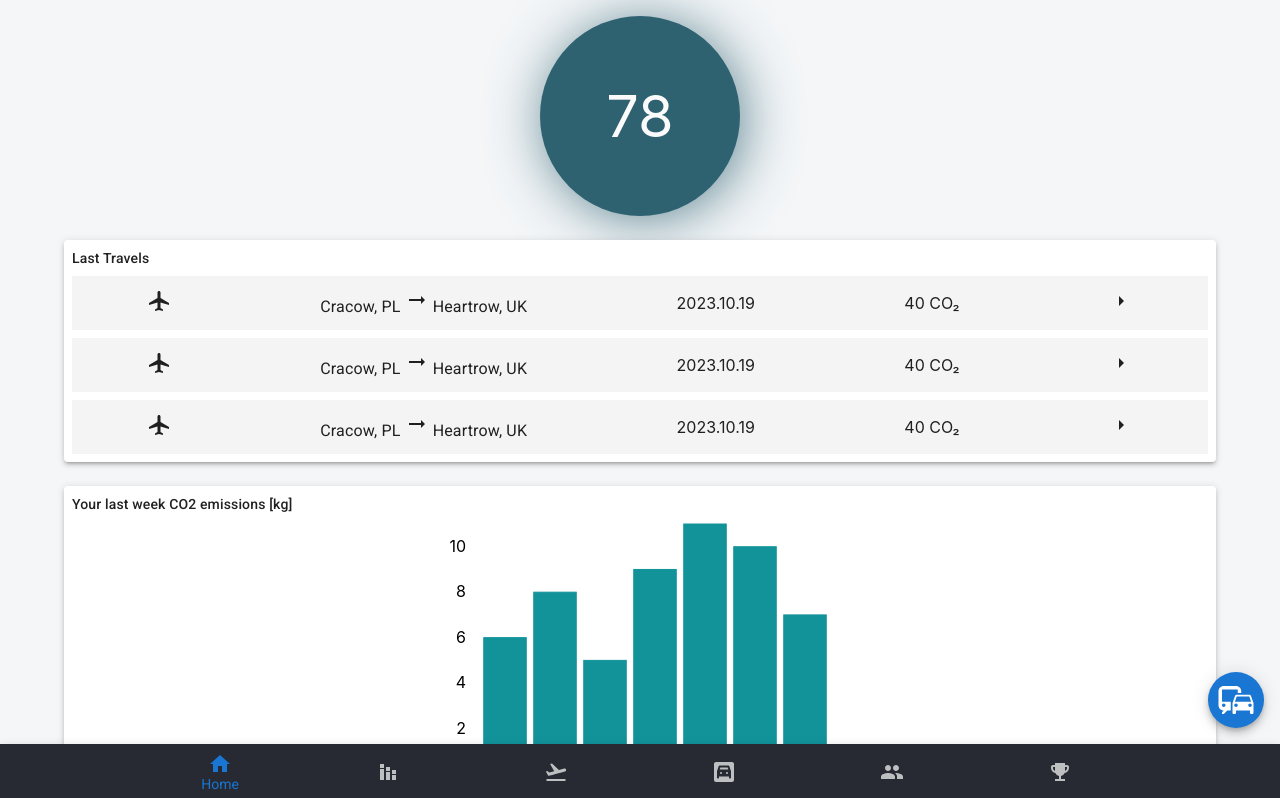
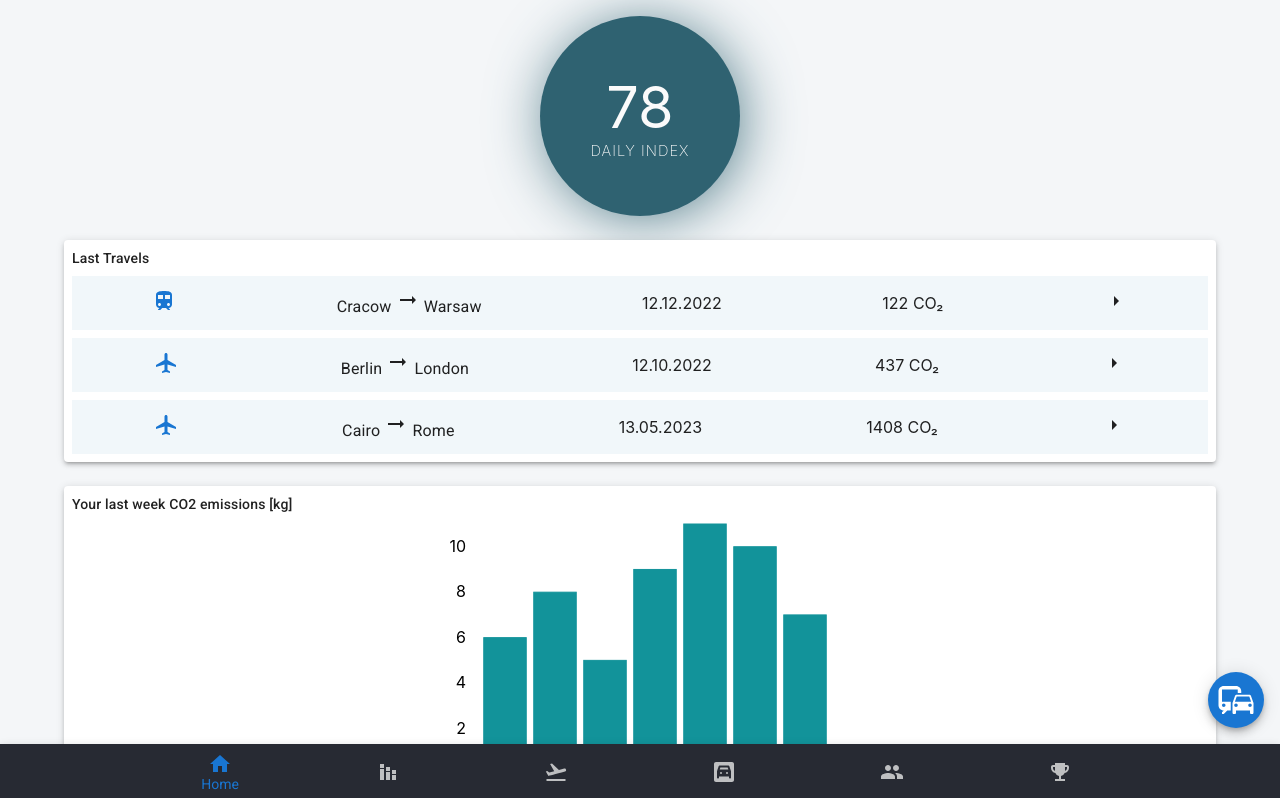
Before and after one commit to polszewsky/no-such-app, a React (Create React App) app: page / in a window 1280 px wide. Shown: the top 798 px of the page. Built offline with nearby package versions, Linux system fonts and the light colour scheme.

Commit message:
Last Travels Home update

```diff
--- a/src/pages/Home.js
+++ b/src/pages/Home.js
@@ -19,7 +19,7 @@ export default function Home() {
       justifyContent="center"
       sx={{ paddingTop: "1rem" }}
     >
-      <PointsIndex points="78" scale={0.8} />
+      <PointsIndex points="78" scale={0.8} label="DAILY INDEX" />
 
       <LastTravels />
 
--- a/src/pages/home/LastTravelRecord.js
+++ b/src/pages/home/LastTravelRecord.js
@@ -1,10 +1,15 @@
 import { Grid, Typography } from "@mui/material";
 import React from "react";
 import AirplanemodeActiveIcon from "@mui/icons-material/AirplanemodeActive";
-import { ArrowRight, ArrowRightAlt } from "@mui/icons-material";
+import {
+  ArrowRight,
+  ArrowRightAlt,
+  PedalBike,
+  Train,
+} from "@mui/icons-material";
 import { useHistory } from "react-router-dom/cjs/react-router-dom";
 
-export default function LastTravelRecord() {
+export default function LastTravelRecord({ record = {} }) {
   const navigate = useHistory();
 
   return (
@@ -18,18 +23,23 @@ export default function LastTravelRecord() {
         minHeight: "54px",
         border: "0px solid #f8f8f8",
         marginTop: "0.5rem",
-        background: "#f4f4f4",
+        background: "#F1F7FA",
       }}
+      onClick={() => navigate.push(`/travel/${record?.id}`)}
     >
       <Grid item>
-        <AirplanemodeActiveIcon />
+        {record?.type === "plane" && <AirplanemodeActiveIcon color="primary" />}
+        {record?.type === "bike" && <PedalBike color="primary" />}
+        {record?.type === "train" && <Train color="primary" />}
       </Grid>
       <Grid item>
-        <Typography>Cracow, PL {<ArrowRightAlt />} Heartrow, UK</Typography>
+        <Typography>
+          {record?.from} {<ArrowRightAlt />} {record?.to}
+        </Typography>
       </Grid>
-      <Grid item>2023.10.19</Grid>
-      <Grid item>40 CO₂</Grid>
-      <Grid item onClick={() => navigate.push("/travel/1")}>
+      <Grid item>{record?.date}</Grid>
+      <Grid item>{record?.CO2} CO₂</Grid>
+      <Grid item>
         <ArrowRight />
       </Grid>
     </Grid>
--- a/src/pages/home/LastTravels.js
+++ b/src/pages/home/LastTravels.js
@@ -1,9 +1,10 @@
 import { Grid, Paper, Typography } from "@mui/material";
 import React from "react";
 import LastTravelRecord from "./LastTravelRecord";
+import { useSelector } from "react-redux";
 
 export default function LastTravels() {
-  const lastTravels = [{ id: "ID1" }, { id: "ID2" }, { id: "ID3" }];
+  const { pastTravels = [] } = useSelector((state) => state.userTravel);
 
   return (
     <Grid
@@ -29,9 +30,12 @@ export default function LastTravels() {
                 justifyContent="center"
                 alignItems="center"
               >
-                {lastTravels.map((tv, index) => (
-                  <LastTravelRecord travel={tv} key={index} />
-                ))}
+                {pastTravels.length > 0 &&
+                  pastTravels
+                    .slice(0, 3)
+                    .map((r, index) => (
+                      <LastTravelRecord record={r} key={index} />
+                    ))}
               </Grid>
             </Grid>
           </Grid>
--- a/src/pages/travel/PastAndFutureTravels.js
+++ b/src/pages/travel/PastAndFutureTravels.js
@@ -5,23 +5,24 @@ import Typography from "@mui/material/Typography";
 import ExpandMoreIcon from "@mui/icons-material/ExpandMore";
 import { Grid } from "@mui/material";
 import PointsIndex from "../home/PointsIndex";
+import { useSelector } from "react-redux";
 
-export default function PastAndFutureTravels({
-  listOfTravels,
-  showPoints = false,
-}) {
+export default function PastAndFutureTravels({ showPoints = false }) {
+  const { pastTravels = [] } = useSelector((state) => state.userTravel);
+
   return (
     <Grid container item direction="row" spacing={3}>
       {/** Points Index */}
       {showPoints && (
         <Grid item xs>
-          <PointsIndex points={122} label="% emissions" />
+          <PointsIndex points={122} label="% emissions" scale={0.7} />
         </Grid>
       )}
 
       {/** Tables */}
       <Grid item xs={12}>
-        {listOfTravels.travels.map((element) => (
+        {pastTravels.length > 0 &&
+          pastTravels.map((element) => (
             <Accordion spacing={3}>
               <AccordionSummary
                 expandIcon={<ExpandMoreIcon />}
--- a/src/pages/travel/PastTravelJSON.js
+++ b/src/pages/travel/PastTravelJSON.js
@@ -1,6 +1,7 @@
 const pastTravels = {
   travels: [
     {
+      id: 1,
       from: "Cracow",
       to: "Warsaw",
       CO2: 122,
@@ -8,6 +9,7 @@ const pastTravels = {
       date: "12.12.2022",
     },
     {
+      id: 2,
       from: "Berlin",
       to: "London",
       CO2: 437,
@@ -15,6 +17,15 @@ const pastTravels = {
       date: "12.10.2022",
     },
     {
+      id: 3,
+      from: "Cairo",
+      to: "Rome",
+      CO2: 1408,
+      type: "plane",
+      date: "13.05.2023",
+    },
+    {
+      id: 4,
       from: "Lisbon",
       to: "Kyiv",
       CO2: 1579,
@@ -22,13 +33,7 @@ const pastTravels = {
       date: "01.01.2023",
     },
     {
-      from: "Cairo",
-      to: "Rome",
-      CO2: 1408,
-      type: "plane",
-      date: "13.05.2023",
-    },
-    {
+      id: 5,
       from: "Hamburg",
       to: "Hague",
       CO2: 12,
--- a/src/pages/travel/TravelPage.js
+++ b/src/pages/travel/TravelPage.js
@@ -1,6 +1,5 @@
 import * as React from "react";
 import { Fab, Grid, Tab, Tabs } from "@mui/material";
-import pastTravels from "./PastTravelJSON";
 import PastAndFutureTravels from "./PastAndFutureTravels";
 import FutureTravelsPage from "./future_travels/FutureTravelsPage";
 import { Commute } from "@mui/icons-material";
@@ -37,9 +36,7 @@ export default function TravelPage() {
         </Grid>
       </Grid>
 
-      {currentTab === 0 && (
-        <PastAndFutureTravels listOfTravels={pastTravels} showPoints />
-      )}
+      {currentTab === 0 && <PastAndFutureTravels showPoints />}
       {currentTab === 1 && <TodayTravels />}
       {currentTab === 2 && <FutureTravelsPage />}
 
--- a/src/reducers/userTravelSlice.js
+++ b/src/reducers/userTravelSlice.js
@@ -1,17 +1,25 @@
 import { createSlice } from "@reduxjs/toolkit";
+import pastTravels from "../pages/travel/PastTravelJSON";
+
+const pastTravelsJson = pastTravels;
 
 const userTravelSlice = createSlice({
   name: "userTravel",
   initialState: {
     todayTravels: [],
+    pastTravels: [...pastTravelsJson.travels],
   },
   reducers: {
     addUserTodayTravel: (state, action) => {
       state.todayTravels = [...state.todayTravels, action.payload];
     },
+    initUserPastTravels: (state, action) => {
+      state.pastTravels = action.payload;
+    },
   },
 });
 
-export const { addUserTodayTravel } = userTravelSlice.actions;
+export const { addUserTodayTravel, initUserPastTravels } =
+  userTravelSlice.actions;
 
 export default userTravelSlice.reducer;
```
Lines whose indentation alone changed are shown as unchanged.
